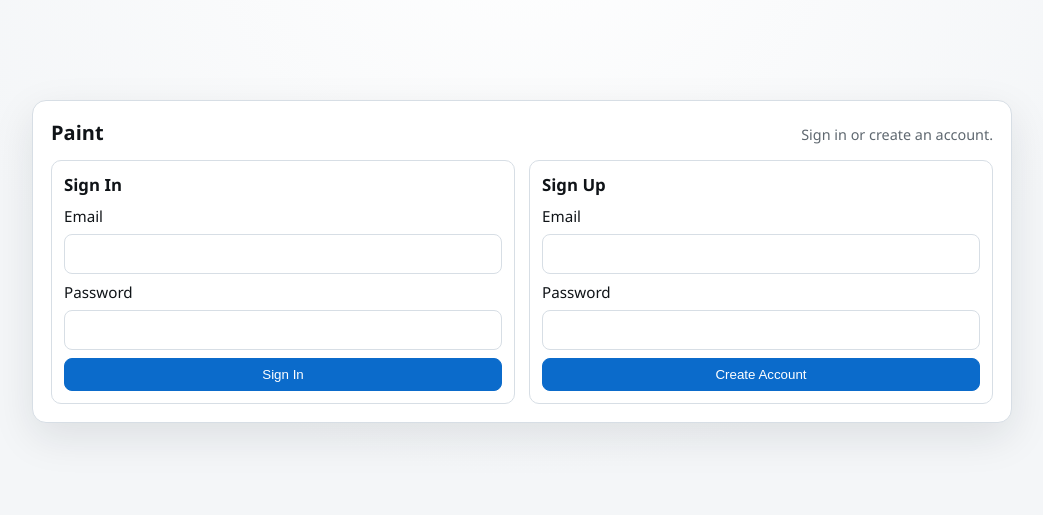
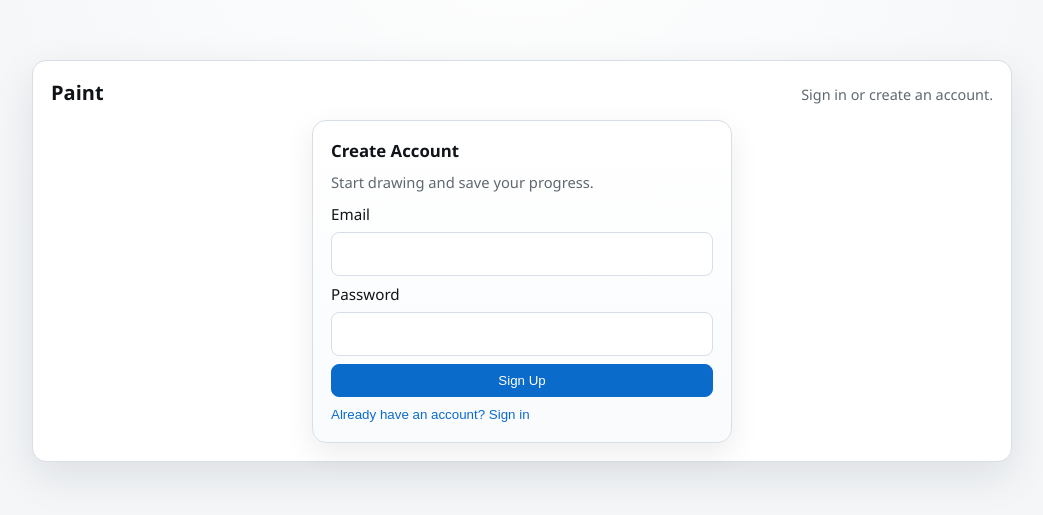
Before and after one commit to oferemail/paint-web-app, a website: page index.html in a window 1280 px wide. Shown: the part 139-654 px from the top of the page, without its empty margins (118-1161 px from the left). Drawn offline with Linux system fonts and the light colour scheme; no server answers.

Commit message:
Improve auth UX with single form and smart signup fallback

```diff
--- a/app.js
+++ b/app.js
@@ -2,8 +2,13 @@ const authSection = document.getElementById("auth");
 const paintSection = document.getElementById("paint");
 const statusEl = document.getElementById("status");
 
-const loginForm = document.getElementById("login-form");
-const signupForm = document.getElementById("signup-form");
+const authForm = document.getElementById("auth-form");
+const authTitle = document.getElementById("auth-title");
+const authSubtitle = document.getElementById("auth-subtitle");
+const authSubmit = document.getElementById("auth-submit");
+const authToggle = document.getElementById("auth-toggle");
+const authEmail = document.getElementById("auth-email");
+const authPassword = document.getElementById("auth-password");
 
 const canvas = document.getElementById("canvas");
 const ctx = canvas.getContext("2d");
@@ -17,6 +22,7 @@ const signOutBtn = document.getElementById("signout");
 let drawing = false;
 let lastX = 0;
 let lastY = 0;
+let authMode = "signup";
 
 ctx.lineCap = "round";
 ctx.lineJoin = "round";
@@ -58,6 +64,24 @@ function showAuth() {
 function showPaint() {
   authSection.classList.add("hidden");
   paintSection.classList.remove("hidden");
+}
+
+function setAuthMode(mode) {
+  authMode = mode;
+
+  if (mode === "signup") {
+    authTitle.textContent = "Create Account";
+    authSubtitle.textContent = "Start drawing and save your progress.";
+    authSubmit.textContent = "Sign Up";
+    authToggle.textContent = "Already have an account? Sign in";
+    authPassword.autocomplete = "new-password";
+  } else {
+    authTitle.textContent = "Sign In";
+    authSubtitle.textContent = "Welcome back. Continue your latest painting.";
+    authSubmit.textContent = "Sign In";
+    authToggle.textContent = "Need an account? Sign up";
+    authPassword.autocomplete = "current-password";
+  }
 }
 
 function pointFromEvent(event) {
@@ -177,29 +201,47 @@ signOutBtn.addEventListener("click", async () => {
   }
 });
 
-signupForm.addEventListener("submit", async (event) => {
-  event.preventDefault();
-  const email = document.getElementById("signup-email").value.trim();
-  const password = document.getElementById("signup-password").value;
-
-  try {
-    await api("/api/signup", { method: "POST", body: { email, password } });
-    await handleAuthSuccess(email);
-    signupForm.reset();
-  } catch (error) {
-    setStatus(error.message, true);
-  }
+authToggle.addEventListener("click", () => {
+  setAuthMode(authMode === "signup" ? "login" : "signup");
+  setStatus("");
 });
 
-loginForm.addEventListener("submit", async (event) => {
+authForm.addEventListener("submit", async (event) => {
   event.preventDefault();
-  const email = document.getElementById("login-email").value.trim();
-  const password = document.getElementById("login-password").value;
+  const email = authEmail.value.trim();
+  const password = authPassword.value;
+
+  if (!email || !password) return;
+
+  if (authMode === "signup") {
+    try {
+      await api("/api/signup", { method: "POST", body: { email, password } });
+      await handleAuthSuccess(email);
+      authForm.reset();
+      return;
+    } catch (error) {
+      if (error.message === "Account already exists.") {
+        try {
+          await api("/api/login", { method: "POST", body: { email, password } });
+          await handleAuthSuccess(email);
+          authForm.reset();
+          setStatus("Account already exists. Signed in instead.");
+          return;
+        } catch {
+          setStatus("Account exists. Password is incorrect.", true);
+          setAuthMode("login");
+          return;
+        }
+      }
+      setStatus(error.message, true);
+      return;
+    }
+  }
 
   try {
     await api("/api/login", { method: "POST", body: { email, password } });
     await handleAuthSuccess(email);
-    loginForm.reset();
+    authForm.reset();
   } catch (error) {
     setStatus(error.message, true);
   }
@@ -212,5 +254,6 @@ loginForm.addEventListener("submit", async (event) => {
   } catch {
     showAuth();
     setStatus("Sign in or create an account.");
+    setAuthMode("signup");
   }
 })();
--- a/index.html
+++ b/index.html
@@ -14,30 +14,21 @@
     </header>
 
     <section id="auth" class="auth" aria-label="Authentication">
-      <div class="card">
-        <h2>Sign In</h2>
-        <form id="login-form">
-          <label for="login-email">Email</label>
-          <input id="login-email" type="email" required autocomplete="email" />
+      <div class="auth-card">
+        <h2 id="auth-title">Create Account</h2>
+        <p id="auth-subtitle" class="auth-subtitle">Start drawing and save your progress.</p>
+        <form id="auth-form">
+          <label for="auth-email">Email</label>
+          <input id="auth-email" type="email" required autocomplete="email" />
 
-          <label for="login-password">Password</label>
-          <input id="login-password" type="password" required autocomplete="current-password" />
+          <label for="auth-password">Password</label>
+          <input id="auth-password" type="password" minlength="8" required autocomplete="new-password" />
 
-          <button type="submit">Sign In</button>
+          <button id="auth-submit" type="submit">Sign Up</button>
         </form>
-      </div>
-
-      <div class="card">
-        <h2>Sign Up</h2>
-        <form id="signup-form">
-          <label for="signup-email">Email</label>
-          <input id="signup-email" type="email" required autocomplete="email" />
-
-          <label for="signup-password">Password</label>
-          <input id="signup-password" type="password" minlength="8" required autocomplete="new-password" />
-
-          <button type="submit">Create Account</button>
-        </form>
+        <button id="auth-toggle" class="link-button" type="button">
+          Already have an account? Sign in
+        </button>
       </div>
     </section>
 
--- a/styles.css
+++ b/styles.css
@@ -4,6 +4,8 @@
   --ink: #101418;
   --border: #d7dee5;
   --primary: #0b6bcb;
+  --muted: #5f6870;
+  --ring: rgba(11, 107, 203, 0.2);
 }
 
 * {
@@ -51,19 +53,21 @@ h2 {
   min-height: 1.2em;
   margin: 0;
   font-size: 0.9rem;
-  color: #5f6870;
+  color: var(--muted);
 }
 
 .auth {
   display: grid;
-  gap: 14px;
-  grid-template-columns: repeat(auto-fit, minmax(260px, 1fr));
+  place-items: center;
 }
 
-.card {
+.auth-card {
+  width: min(420px, 100%);
   border: 1px solid var(--border);
-  border-radius: 10px;
-  padding: 12px;
+  border-radius: 14px;
+  padding: 18px;
+  background: linear-gradient(180deg, #ffffff 0%, #f9fbfd 100%);
+  box-shadow: 0 10px 30px rgba(11, 19, 34, 0.08);
 }
 
 form {
@@ -76,8 +80,21 @@ input[type="password"] {
   width: 100%;
   border: 1px solid var(--border);
   border-radius: 8px;
-  padding: 8px;
+  padding: 10px;
   font: inherit;
+  outline: none;
+}
+
+input[type="email"]:focus,
+input[type="password"]:focus {
+  border-color: var(--primary);
+  box-shadow: 0 0 0 3px var(--ring);
+}
+
+.auth-subtitle {
+  margin: 0 0 12px;
+  color: var(--muted);
+  font-size: 0.92rem;
 }
 
 .toolbar {
@@ -119,6 +136,20 @@ button[type="submit"]:hover,
   background: #0959a8;
 }
 
+.link-button {
+  margin-top: 10px;
+  border: none;
+  background: transparent;
+  color: var(--primary);
+  text-align: left;
+  padding: 0;
+}
+
+.link-button:hover {
+  background: transparent;
+  text-decoration: underline;
+}
+
 canvas {
   width: 100%;
   max-width: 100%;
```
